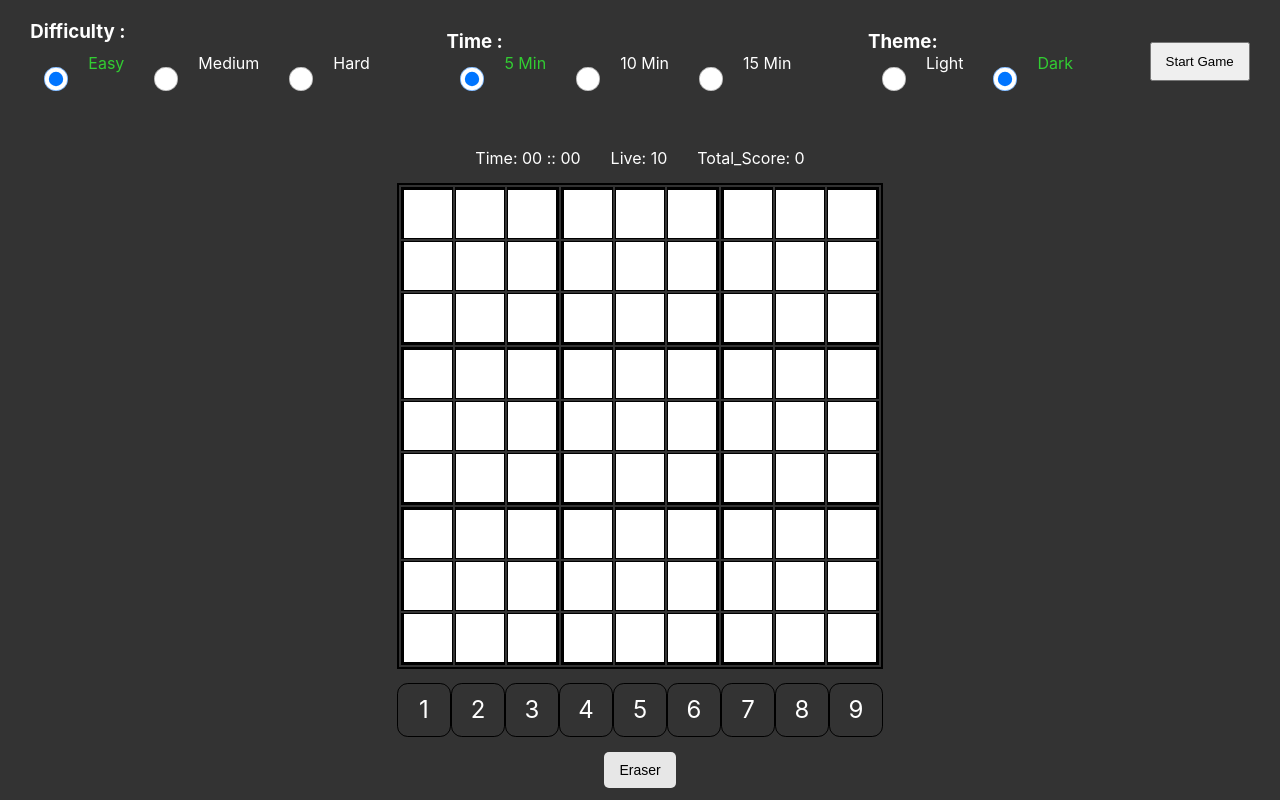
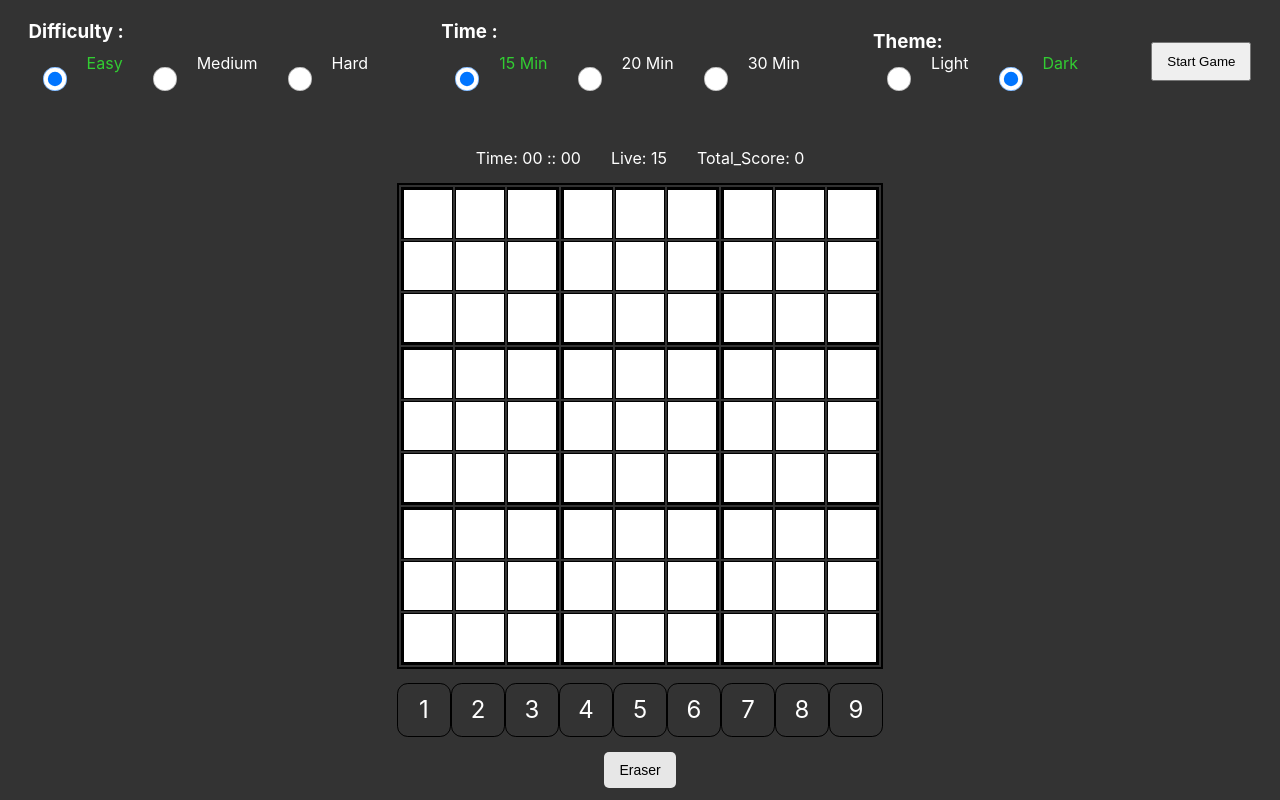
Before and after one commit to bugscreater/Sudoku-game, a React (Create React App) app: page / in a window 1280 px wide. Built offline with nearby package versions, Linux system fonts and the light colour scheme; no server answers.

Commit message:
Update PlaySudoku.jsx

```diff
--- a/src/components/PlaySudoku.jsx
+++ b/src/components/PlaySudoku.jsx
@@ -16,7 +16,7 @@ function PlaySudoku() {
     if (Game_Interval !== undefined) {
       clearInterval(Game_Interval);
     }
-    Reload_game();
+    game_over();
 
   }
 
@@ -85,13 +85,13 @@ function PlaySudoku() {
     }
 
     if(level === "easy"){
-      setGame_live(10);
+      setGame_live(15);
     }
     else if(level === "medium"){
-      setGame_live(15);
+      setGame_live(20);
     }
     else{
-      setGame_live(20);
+      setGame_live(30);
     }
 
 
@@ -189,18 +189,18 @@ function PlaySudoku() {
     let level = e.target.value;
     setLevel(level);
     if (level === "easy") {
-      setGame_live(10);
+      setGame_live(15);
     } else if (level === "medium") {
-      setGame_live(15);
+      setGame_live(20);
     } else {
-      setGame_live(20);
+      setGame_live(30);
     }
   }
 
   const [time, setTime] = useState({ m: 0, s: 0 });
-  const [game_time, setGame_time] = useState(5);
+  const [game_time, setGame_time] = useState(15);
 
-  const [game_live, setGame_live] = useState(10);
+  const [game_live, setGame_live] = useState(15);
 
   const [Game_result, setGame_result] = useState("You loose");
 
@@ -287,6 +287,7 @@ function PlaySudoku() {
   // select eraser...
 
   function select_eraser() {
+    setSelect_num(0);
     let flag = eraser_selected;
 
     var children = document.getElementById("number-container").children;
@@ -484,6 +485,7 @@ function PlaySudoku() {
 
   function run(){
 
+
     if (updatedsec === 60) {
       updatedmin++;
       updatedsec = 0;
@@ -636,7 +638,7 @@ function PlaySudoku() {
       <header>
         <div className="setup-Game" id="playground_header">
           <div id="difficulty_of_game">
-            <h3>Difficulty : </h3>
+            <h3 className="heading_tag">Difficulty : </h3>
             <div className="header-box">
               <input
                 id="diff-easy"
@@ -672,36 +674,37 @@ function PlaySudoku() {
           </div>
 
           <div id="time">
+            <h3 className="heading_tag">Time : </h3>
             <div className="header-box">
-              <h3>Time : </h3>
+
               <input
                 id="time-1"
                 type="radio"
                 name="time"
-                value="5"
+                value="15"
                 defaultChecked={true}
                 disabled={isdisabled}
                 onClick={change_time}
               />
-              <label id="time_lable_1">5 Min</label>
+              <label id="time_lable_1">15 Min</label>
               <input
                 id="time-2"
                 type="radio"
                 name="time"
-                value="10"
+                value="20"
                 onClick={change_time}
                 disabled={isdisabled}
               />
-              <label id="time_lable_2">10 Min</label>
+              <label id="time_lable_2">20 Min</label>
               <input
                 id="time-3"
                 type="radio"
                 name="time"
-                value="15"
+                value="30"
                 onClick={change_time}
                 disabled={isdisabled}
               />
-              <label id="time_lable_3">15 Min</label>
+              <label id="time_lable_3">30 Min</label>
             </div>
           </div>
 
```
